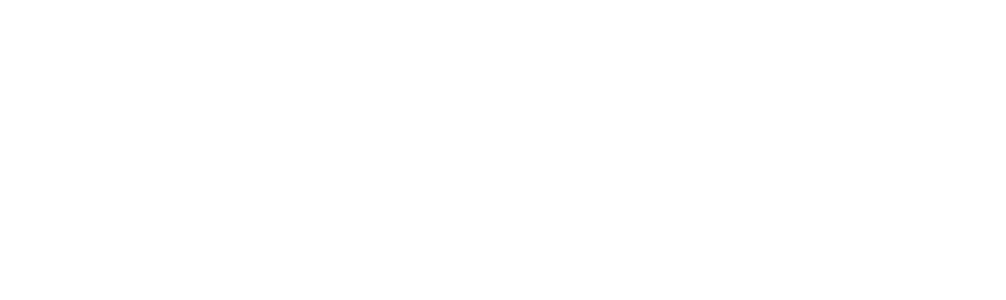
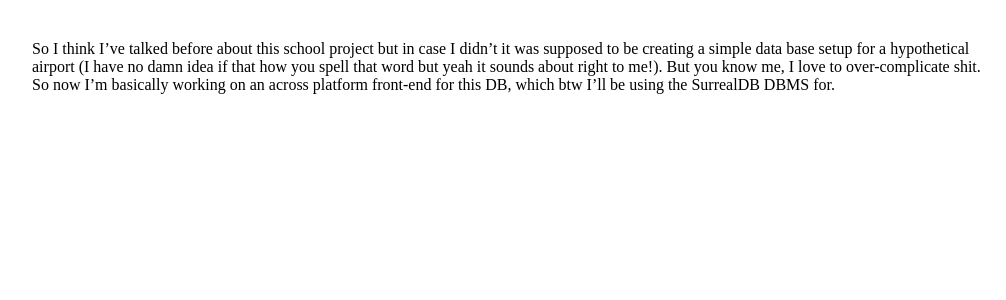
Before and after one commit to naseem-chettah/oxidized-airport-old, a SvelteKit app: page / in a window 1280 px wide. Shown: the top 300 px of the page, without its empty margins (128-1134 px from the left). Built offline with nearby package versions, Linux system fonts and the light colour scheme.

Commit message:
header created

```diff
--- /dev/null
+++ b/src/lib/components/Header.svelte
@@ -0,0 +1,5 @@
+<script>
+</script>
+
+<style>
+</style>
--- a/src/routes/+page.svelte
+++ b/src/routes/+page.svelte
@@ -3,6 +3,7 @@
 </script>
 
 <main>
+  <p>So I think I’ve talked before about this school project but in case I didn’t it was supposed to be creating a simple data base setup for a hypothetical airport (I have no damn idea if that how you spell that word but yeah it sounds about right to me!). But you know me, I love to over-complicate shit. So now I’m basically working on an across platform front-end for this DB, which btw I’ll be using the SurrealDB DBMS for.</p>
 </main>
 
 <style>
```
